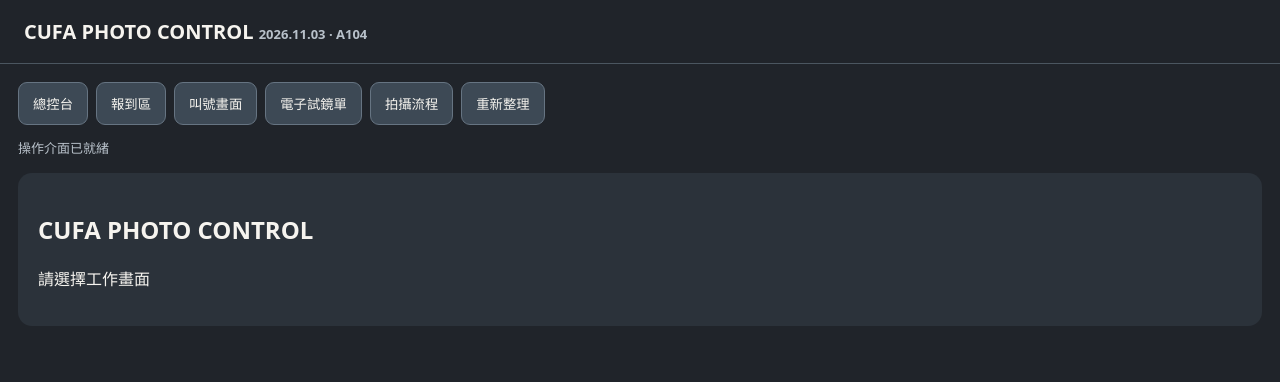
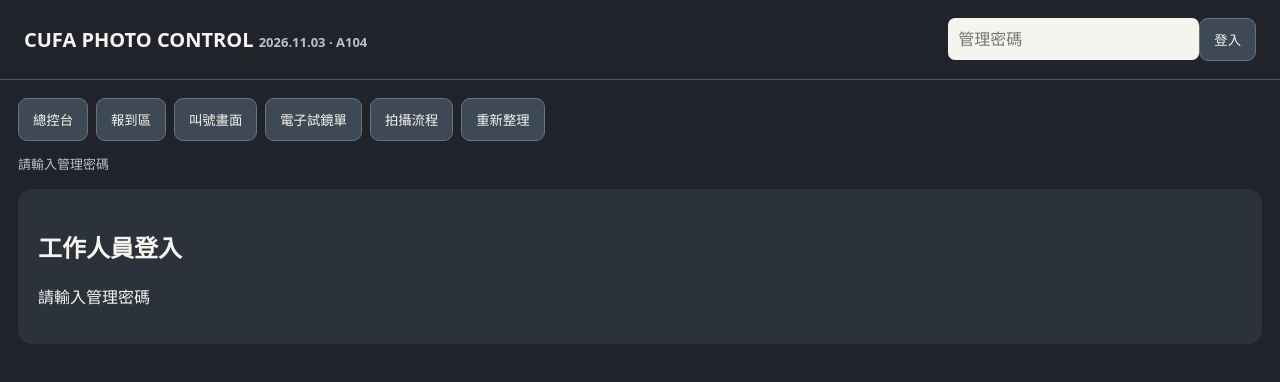
Before and after one commit to alltalentent/115-cufa-photo, a plain HTML site: page index.html in a window 1280 px wide. Drawn offline with Linux system fonts and the light colour scheme.

Commit message:
Restore working login flow after incomplete no-login UI change

```diff
--- a/index.html
+++ b/index.html
@@ -25,10 +25,13 @@ document.querySelectorAll('[data-page]').forEach(b=>b.onclick=()=>page(b.dataset
 function setup(){
  if(!cfg.appsScriptUrl){message('尚未設定 Apps Script 網址',true);return}
  $('auth').replaceChildren();
- $('view').replaceChildren(make('h2','CUFA PHOTO CONTROL'),make('p','請選擇工作畫面'));
- $('nav').hidden=false;
- message('操作介面已就緒');
+ const field=make('input');field.type='password';field.placeholder='管理密碼';field.autocomplete='current-password';field.setAttribute('aria-label','管理密碼');
+ const login=button('登入',async()=>{state.password=field.value;field.value='';try{await request('',{action:'checkAdminPassword'});$('auth').replaceChildren(button('登出',()=>{state.password=null;$('nav').hidden=true;$('view').replaceChildren(make('h2','已登出'));setup()}));$('nav').hidden=false;await load()}catch(e){state.password=null;message(e.message,true)}});
+ field.onkeydown=e=>{if(e.key==='Enter')login.click()};
+ $('auth').append(field,login);
+ $('view').replaceChildren(make('h2','工作人員登入'),make('p','請輸入管理密碼'));
+ message('請輸入管理密碼');
 }
 
-setup();setInterval(()=>{if(['queue','slate'].includes(state.page)&&state.password)load()},5000);
+setup();setInterval(()=>{if(state.password&&['queue','slate'].includes(state.page))load()},5000);
 </script></body></html>
```
